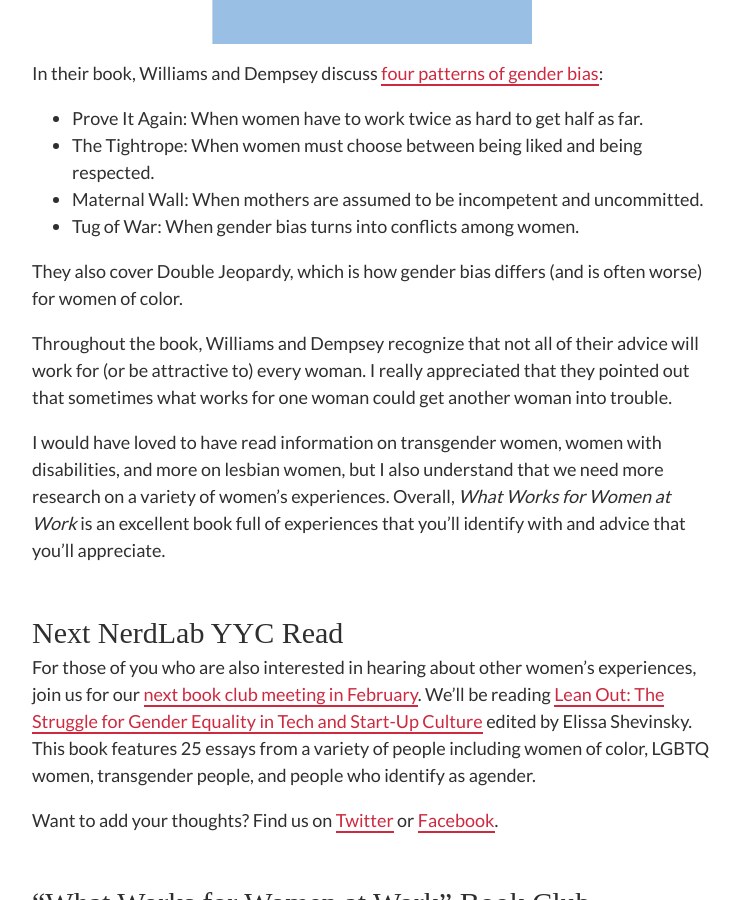
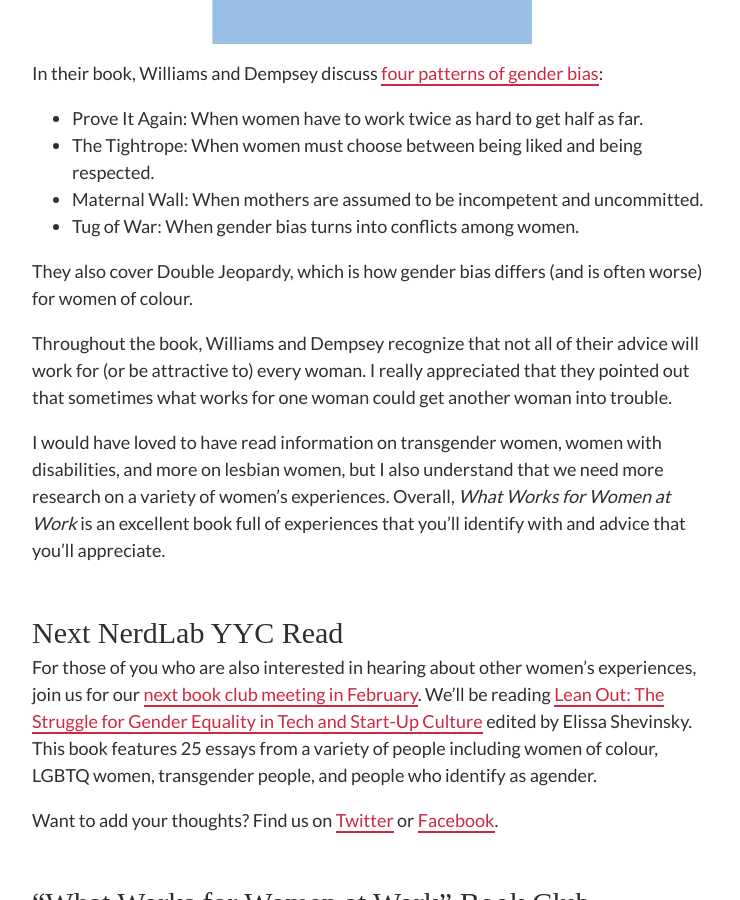
Before and after one commit to nerdlabyyc/nerdlabyyc.github.io, a Jekyll site: the page built from _posts/2015-11-26-what-works-for-women-at-work-discussion.md, in a window 1280 px wide and 900 px high, scrolled down 1037 px. Shown: the whole window, without its empty margins (268-1008 px from the left). Built offline with Jekyll 4.4.1, drawn with Linux system fonts in a browser that asks for light colours; nearby versions of some CDN libraries; some web fonts are replaced; some of the changed text lies outside the part shown.

Commit message:
Change color to colour. :(

```diff
--- a/_posts/2015-11-26-what-works-for-women-at-work-discussion.md
+++ b/_posts/2015-11-26-what-works-for-women-at-work-discussion.md
@@ -20,14 +20,14 @@ In their book, Williams and Dempsey discuss [four patterns of gender bias](http:
 - Maternal Wall: When mothers are assumed to be incompetent and uncommitted.
 - Tug of War: When gender bias turns into conflicts among women.
 
-They also cover Double Jeopardy, which is how gender bias differs (and is often worse) for women of color.
+They also cover Double Jeopardy, which is how gender bias differs (and is often worse) for women of colour.
 
 Throughout the book, Williams and Dempsey recognize that not all of their advice will work for (or be attractive to) every woman. I really appreciated that they pointed out that sometimes what works for one woman could get another woman into trouble.
 
 I would have loved to have read information on transgender women, women with disabilities, and more on lesbian women, but I also understand that we need more research on a variety of women's experiences. Overall, <span class="italic">What Works for Women at Work</span> is an excellent book full of experiences that you'll identify with and advice that you'll appreciate.
 
 ## Next NerdLab YYC Read
-For those of you who are also interested in hearing about other women's experiences, join us for our [next book club meeting in February](http://www.meetup.com/NerdLab-YYC/events/225924656/). We'll be reading [Lean Out: The Struggle for Gender Equality in Tech and Start-Up Culture](https://www.goodreads.com/book/show/25258567-lean-out) edited by Elissa Shevinsky. This book features 25 essays from a variety of people including women of color, LGBTQ women, transgender people, and people who identify as agender.
+For those of you who are also interested in hearing about other women's experiences, join us for our [next book club meeting in February](http://www.meetup.com/NerdLab-YYC/events/225924656/). We'll be reading [Lean Out: The Struggle for Gender Equality in Tech and Start-Up Culture](https://www.goodreads.com/book/show/25258567-lean-out) edited by Elissa Shevinsky. This book features 25 essays from a variety of people including women of colour, LGBTQ women, transgender people, and people who identify as agender.
 
 Want to add your thoughts? Find us on <a href="https://twitter.com/nerdlabyyc">Twitter</a> or <a href="https://www.facebook.com/NerdLabYYC">Facebook</a>.
 
@@ -59,7 +59,7 @@ Want to add your thoughts? Find us on <a href="https://twitter.com/nerdlabyyc">T
 
 7.	Do you employ different strategies if you are navigating or surviving at work, versus trying to make changes? Do you think these strategies need to be different?
 
-8.	Women of color often have to deal with both gender and racial biases at the same time. How do the 4 gender biases differ by race according to the book? How can you be aware of your own racial biases?
+8.	Women of colour often have to deal with both gender and racial biases at the same time. How do the 4 gender biases differ by race according to the book? How can you be aware of your own racial biases?
 
 9.	What was the best part of this book for you? What is this book missing that you would like to read more about?
 
```
